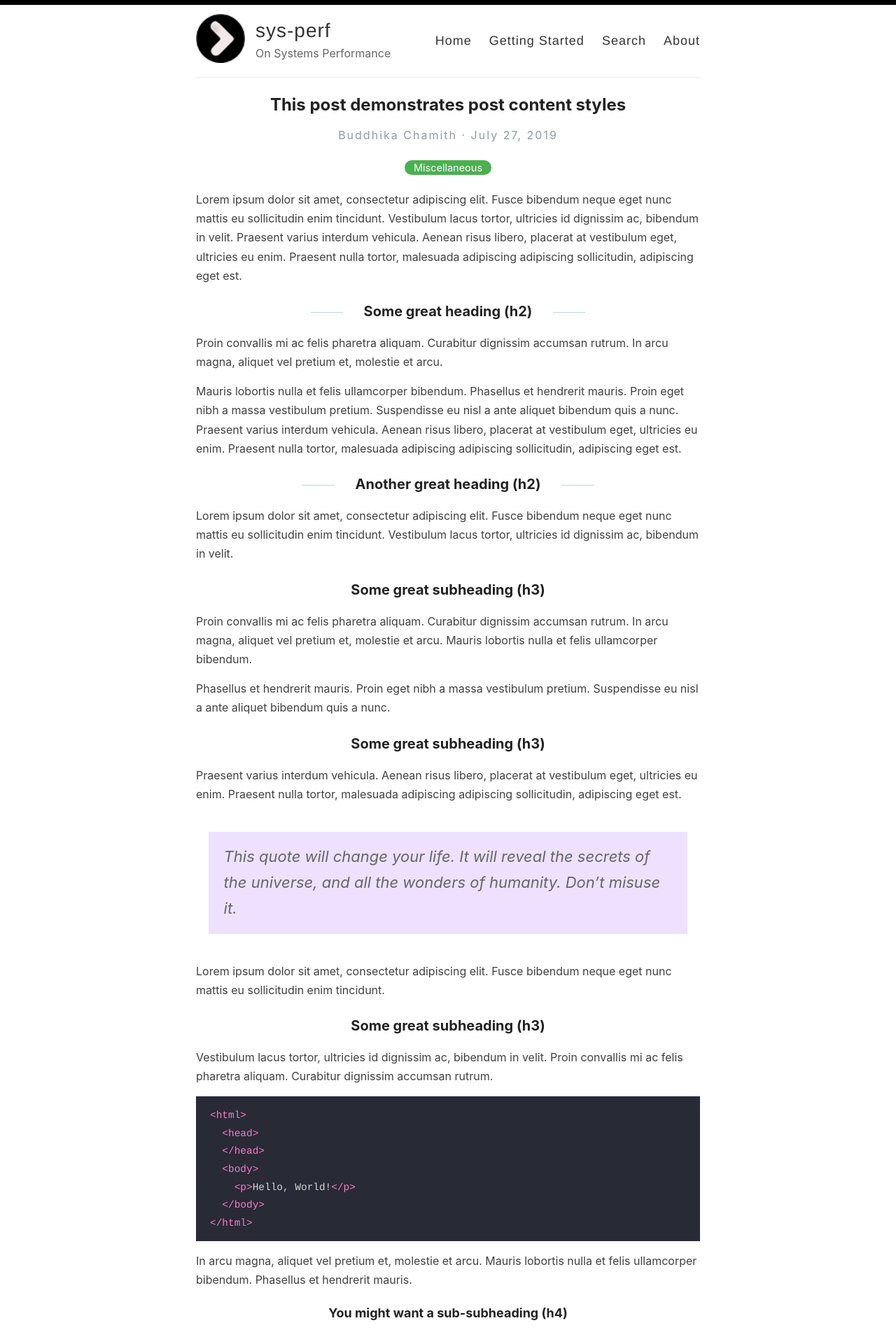
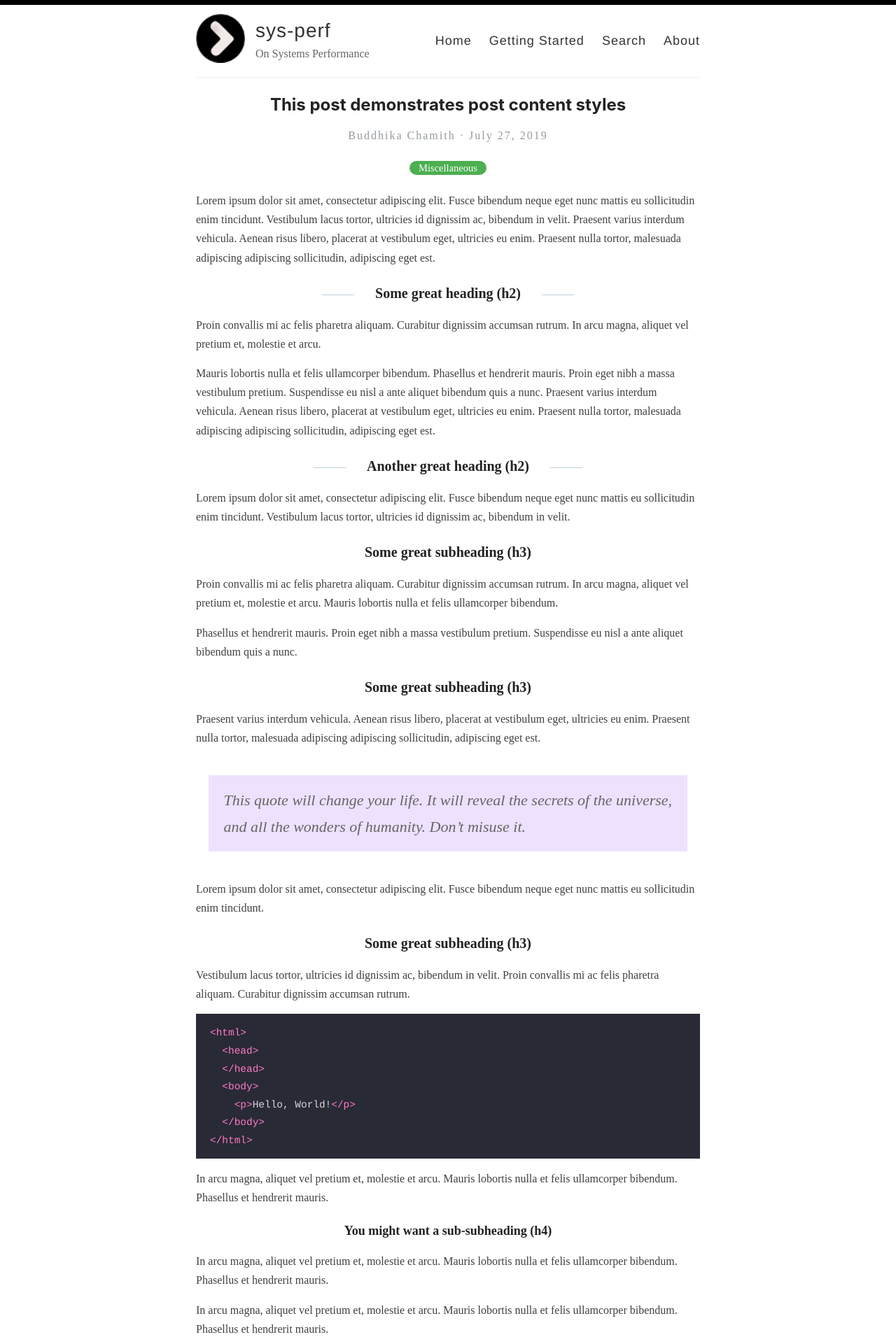
Before and after one commit to chamibuddhika/chamibuddhika.github.io, a Jekyll site: the page built from _posts/2019-7-27-this-post-demonstrates-post-content-styles.md, in a window 1280 px wide. Shown: the top 1911 px of the page at 70% size. Built offline with Jekyll 4.4.1, drawn with Linux system fonts in a browser that asks for light colours.

Commit message:
Update font styles

```diff
--- a/assets/style.scss
+++ b/assets/style.scss
@@ -20,9 +20,12 @@ html {
   height: 100%;
 }
 
+// -system-ui, -apple-system, BlinkMacSystemFont, "Segoe UI", Roboto, Helvetica, Arial, sans-serif, "Apple Color Emoji", "Segoe UI Emoji", "Segoe UI Symbol";
+
+
 body {
   background: #fff;
-  font-family: "Source Sans Pro", -system-ui, -apple-system, BlinkMacSystemFont, "Segoe UI", Roboto, Helvetica, Arial, sans-serif, "Apple Color Emoji", "Segoe UI Emoji", "Segoe UI Symbol";
+  font-family: "Source Sans Pro";
   color: #404040;
   line-height: 1.7;
   font-weight: 400;
@@ -37,8 +40,10 @@ body {
   width: 100%;
 }
 
+//  -system-ui, -apple-system, BlinkMacSystemFont, "Segoe UI", Roboto, Helvetica, Arial, sans-serif, "Apple Color Emoji", "Segoe UI Emoji", "Segoe UI Symbol";
+
 h1, h2, h3, h4, h5, h6 {
-  font-family: "Source Sans Pro", -system-ui, -apple-system, BlinkMacSystemFont, "Segoe UI", Roboto, Helvetica, Arial, sans-serif, "Apple Color Emoji", "Segoe UI Emoji", "Segoe UI Symbol";
+  font-family: "Source Sans Pro";
   color: $darkerGray;
   font-weight: bold;
 
```
